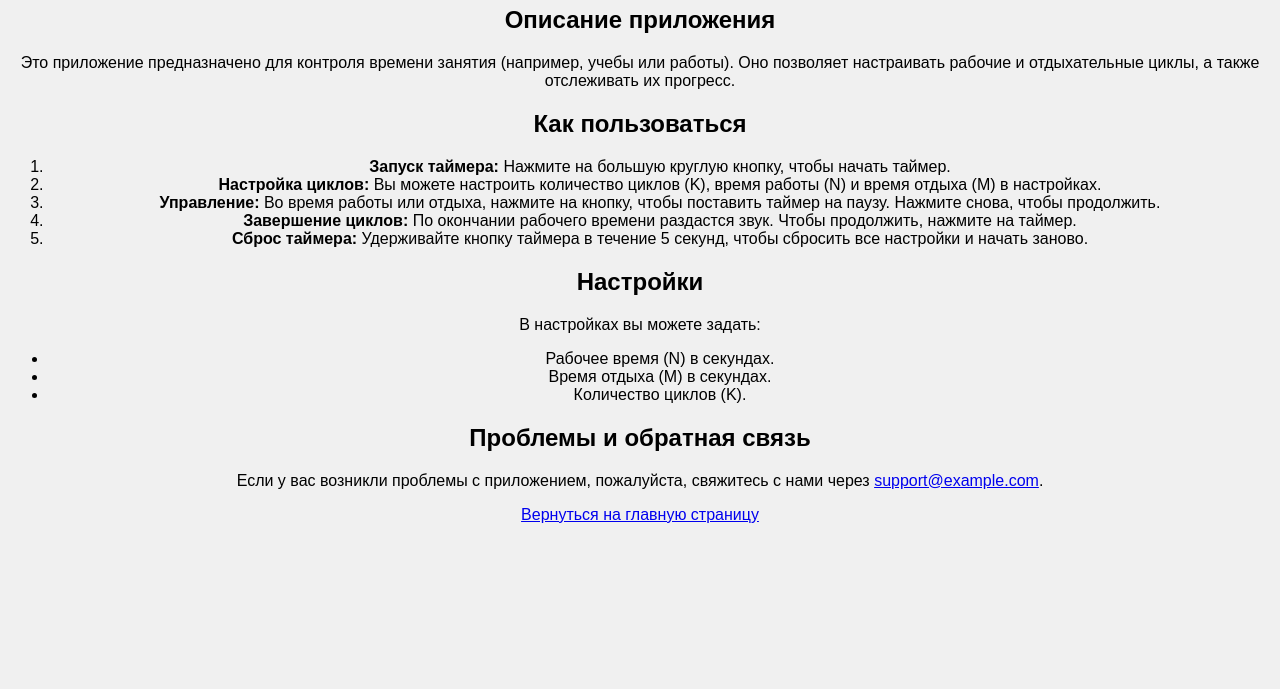
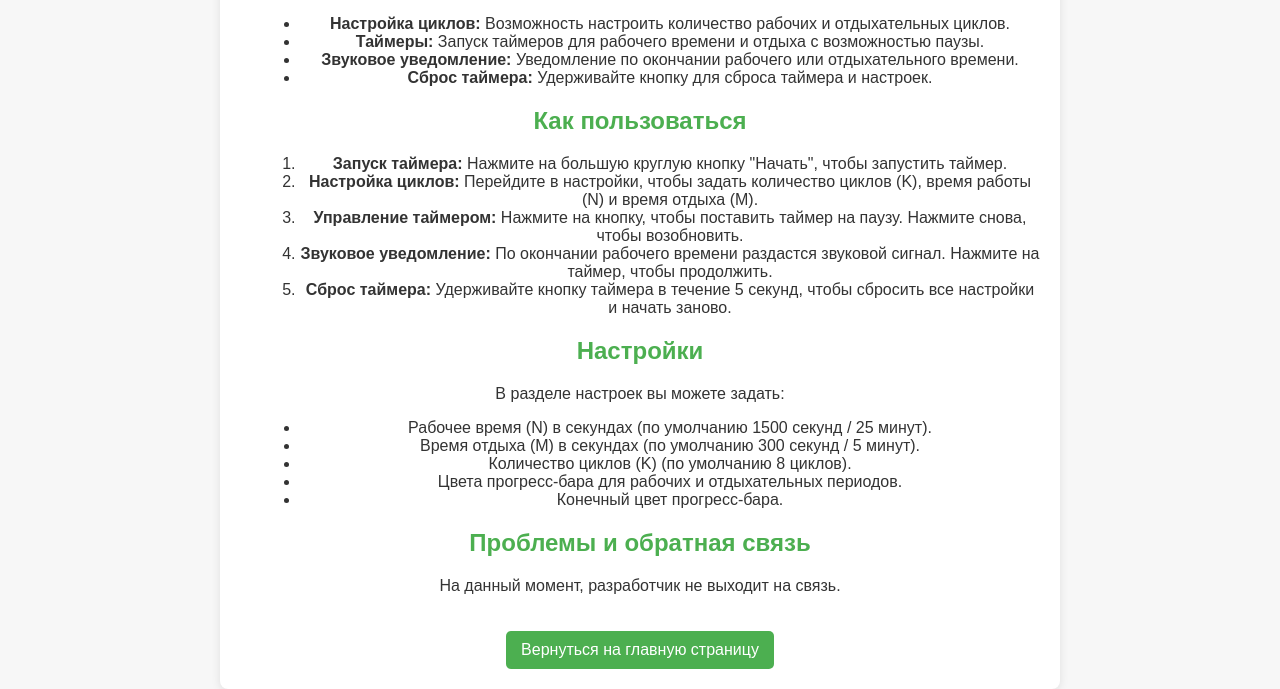
Before and after one commit to s42n36p21/my-timer-app, a plain HTML site: page documentation.html in a window 1280 px wide. Shown: the part 183-872 px from the top of the page. Before the commit the page ends 816 px from the top, so only its background shows below. Drawn offline with Linux system fonts and the light colour scheme.

Commit message:
Update documentation.html

```diff
--- a/documentation.html
+++ b/documentation.html
@@ -4,7 +4,49 @@
     <meta charset="UTF-8">
     <meta name="viewport" content="width=device-width, initial-scale=1.0">
     <title>Документация - Таймер</title>
-    <link rel="stylesheet" href="styles.css">
+    <link rel="stylesheet" href="styles.css"> <!-- Предполагается, что у вас есть файл styles.css -->
+    <style>
+        body {
+            font-family: Arial, sans-serif;
+            margin: 0;
+            padding: 0;
+            background-color: #f7f7f7;
+            color: #333;
+        }
+        .container {
+            max-width: 800px;
+            margin: 20px auto;
+            padding: 20px;
+            background-color: #fff;
+            border-radius: 8px;
+            box-shadow: 0 2px 10px rgba(0, 0, 0, 0.1);
+        }
+        h1, h2 {
+            color: #4CAF50;
+        }
+        ol, ul {
+            margin-left: 20px;
+        }
+        a {
+            color: #4CAF50;
+            text-decoration: none;
+        }
+        a:hover {
+            text-decoration: underline;
+        }
+        .back-link {
+            margin-top: 20px;
+            display: inline-block;
+            padding: 10px 15px;
+            background-color: #4CAF50;
+            color: white;
+            border-radius: 5px;
+            text-align: center;
+        }
+        .back-link:hover {
+            background-color: #45a049;
+        }
+    </style>
 </head>
 <body>
     <div class="container">
@@ -12,27 +54,35 @@
 
         <h2>Описание приложения</h2>
         <p>
-            Это приложение предназначено для контроля времени занятия (например, учебы или работы).
-            Оно позволяет настраивать рабочие и отдыхательные циклы, а также отслеживать их прогресс.
+            Это приложение предназначено для контроля времени занятий, таких как учеба или работа.
+            Оно позволяет настраивать рабочие и отдыхательные циклы, отслеживать их прогресс и управлять временем с помощью простого интерфейса.
         </p>
+
+        <h2>Основные функции</h2>
+        <ul>
+            <li><strong>Настройка циклов:</strong> Возможность настроить количество рабочих и отдыхательных циклов.</li>
+            <li><strong>Таймеры:</strong> Запуск таймеров для рабочего времени и отдыха с возможностью паузы.</li>
+            <li><strong>Звуковое уведомление:</strong> Уведомление по окончании рабочего или отдыхательного времени.</li>
+            <li><strong>Сброс таймера:</strong> Удерживайте кнопку для сброса таймера и настроек.</li>
+        </ul>
 
         <h2>Как пользоваться</h2>
         <ol>
             <li>
                 <strong>Запуск таймера:</strong>
-                Нажмите на большую круглую кнопку, чтобы начать таймер.
+                Нажмите на большую круглую кнопку "Начать", чтобы запустить таймер.
             </li>
             <li>
                 <strong>Настройка циклов:</strong>
-                Вы можете настроить количество циклов (K), время работы (N) и время отдыха (M) в настройках.
+                Перейдите в настройки, чтобы задать количество циклов (K), время работы (N) и время отдыха (M).
             </li>
             <li>
-                <strong>Управление:</strong>
-                Во время работы или отдыха, нажмите на кнопку, чтобы поставить таймер на паузу. Нажмите снова, чтобы продолжить.
+                <strong>Управление таймером:</strong>
+                Нажмите на кнопку, чтобы поставить таймер на паузу. Нажмите снова, чтобы возобновить.
             </li>
             <li>
-                <strong>Завершение циклов:</strong>
-                По окончании рабочего времени раздастся звук. Чтобы продолжить, нажмите на таймер.
+                <strong>Звуковое уведомление:</strong>
+                По окончании рабочего времени раздастся звуковой сигнал. Нажмите на таймер, чтобы продолжить.
             </li>
             <li>
                 <strong>Сброс таймера:</strong>
@@ -42,20 +92,22 @@
 
         <h2>Настройки</h2>
         <p>
-            В настройках вы можете задать:
+            В разделе настроек вы можете задать:
         </p>
         <ul>
-            <li>Рабочее время (N) в секундах.</li>
-            <li>Время отдыха (M) в секундах.</li>
-            <li>Количество циклов (K).</li>
+            <li>Рабочее время (N) в секундах (по умолчанию 1500 секунд / 25 минут).</li>
+            <li>Время отдыха (M) в секундах (по умолчанию 300 секунд / 5 минут).</li>
+            <li>Количество циклов (K) (по умолчанию 8 циклов).</li>
+            <li>Цвета прогресс-бара для рабочих и отдыхательных периодов.</li>
+            <li>Конечный цвет прогресс-бара.</li>
         </ul>
 
         <h2>Проблемы и обратная связь</h2>
         <p>
-            Если у вас возникли проблемы с приложением, пожалуйста, свяжитесь с нами через <a href="mailto:support@example.com">support@example.com</a>.
+            На данный момент, разработчик не выходит на связь.
         </p>
 
-        <a href="index.html">Вернуться на главную страницу</a>
+        <a href="index.html" class="back-link">Вернуться на главную страницу</a>
     </div>
 </body>
 </html>
```
